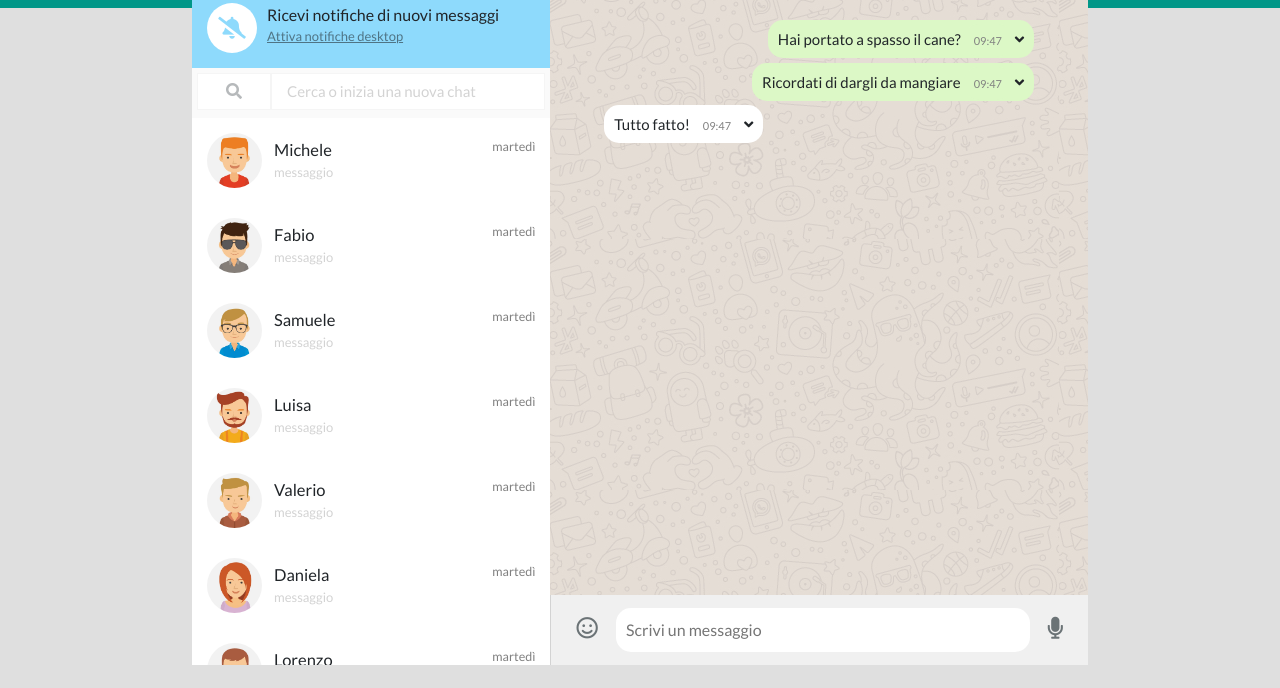
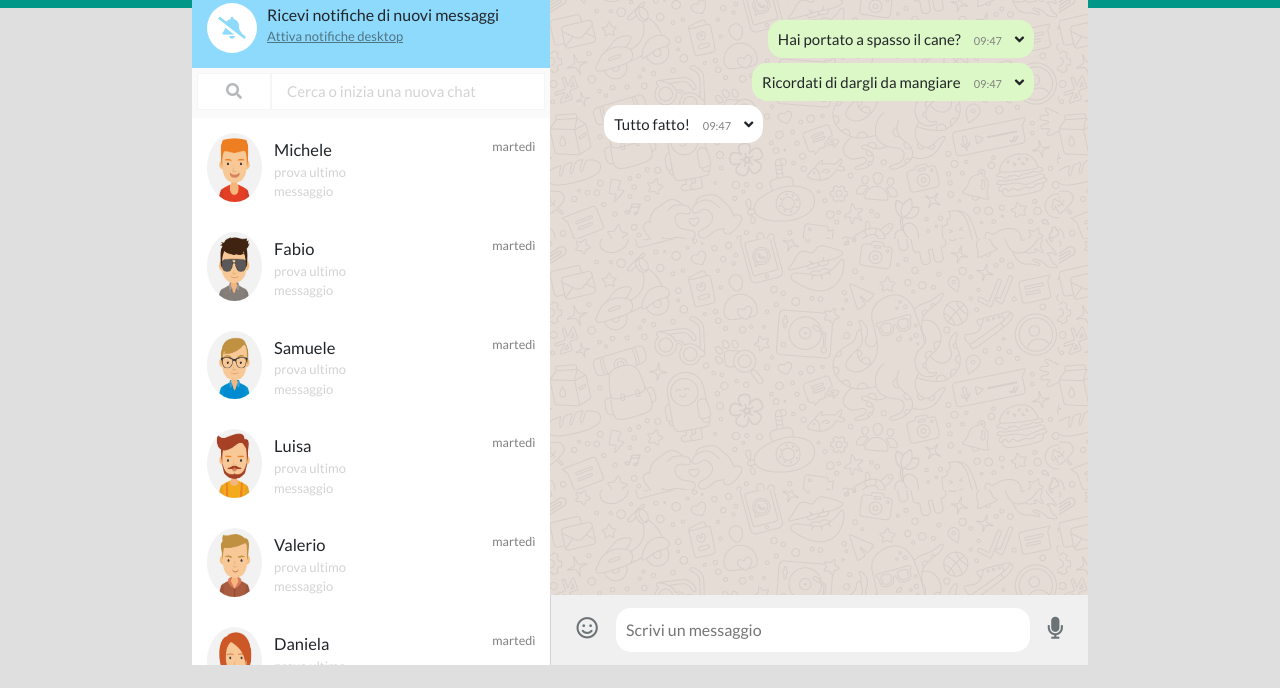
Before and after one commit to marongiu/vue-boolzapp, a plain HTML site: page index.html in a window 1280 px wide. Shown: the part 112-800 px from the top of the page. Drawn offline with nearby package versions, Linux system fonts and the light colour scheme.

Commit message:
fine prova scrollbar

```diff
--- a/assets/css/master.css
+++ b/assets/css/master.css
@@ -202,6 +202,7 @@
   padding-top: 5px;
   padding-left: 12px;
   font-size: 16.5px;
+  width: 100%;
 }
 
 #access {
--- a/assets/js/main.js
+++ b/assets/js/main.js
@@ -153,50 +153,6 @@
 					}
 				],
 			},
-			{
-				name: 'Simone',
-				avatar: '_8',
-				visible: true,
-				messages: [
-					{
-						date: '10/01/2020 15:30:55',
-						text: 'Oggi ci sei a lezione?',
-						status: 'sent'
-					},
-					{
-						date: '10/01/2020 15:50:00',
-						text: 'Mi serve una mano con un compito',
-						status: 'sent'
-					},
-					{
-						date: '10/01/2020 15:50:00',
-						text: 'Ci sono ci vediamo in classe',
-						status: 'received'
-					}
-				],
-			},
-			{
-				name: 'Max',
-				avatar: '_1',
-				visible: true,
-				messages: [
-					{
-						date: '10/01/2020 15:30:55',
-						text: 'Tra 10 minuti sono sotto casa tua!',
-						status: 'sent'
-					},
-					{
-						date: '10/01/2020 15:50:00',
-						text: 'Ricordati il regalo per Daniela',
-						status: 'sent'
-					},
-					{
-						date: '10/01/2020 15:50:00',
-						text: 'Ho preso tutto',
-						status: 'received'
-					}
-				],
-			},
 		],
 	},
 
--- a/index.html
+++ b/index.html
@@ -57,7 +57,7 @@
           <li  v-for="(user, i) in searchUser" @click="changeUser(i)">
             <img :src= " `./assets/img/avatar${user.avatar}.jpg`">
             <!-- Nome contatto -->
-            <span> {{ user.name }} <br> <p id="lastText">messaggio</p></span>
+            <span> {{ user.name }} <br> <p id="lastText">prova ultimo messaggio</p></span>
             <!-- Ultima chat visita con il contatto -->
             <div id="access">
               {{accessUser}}
```
